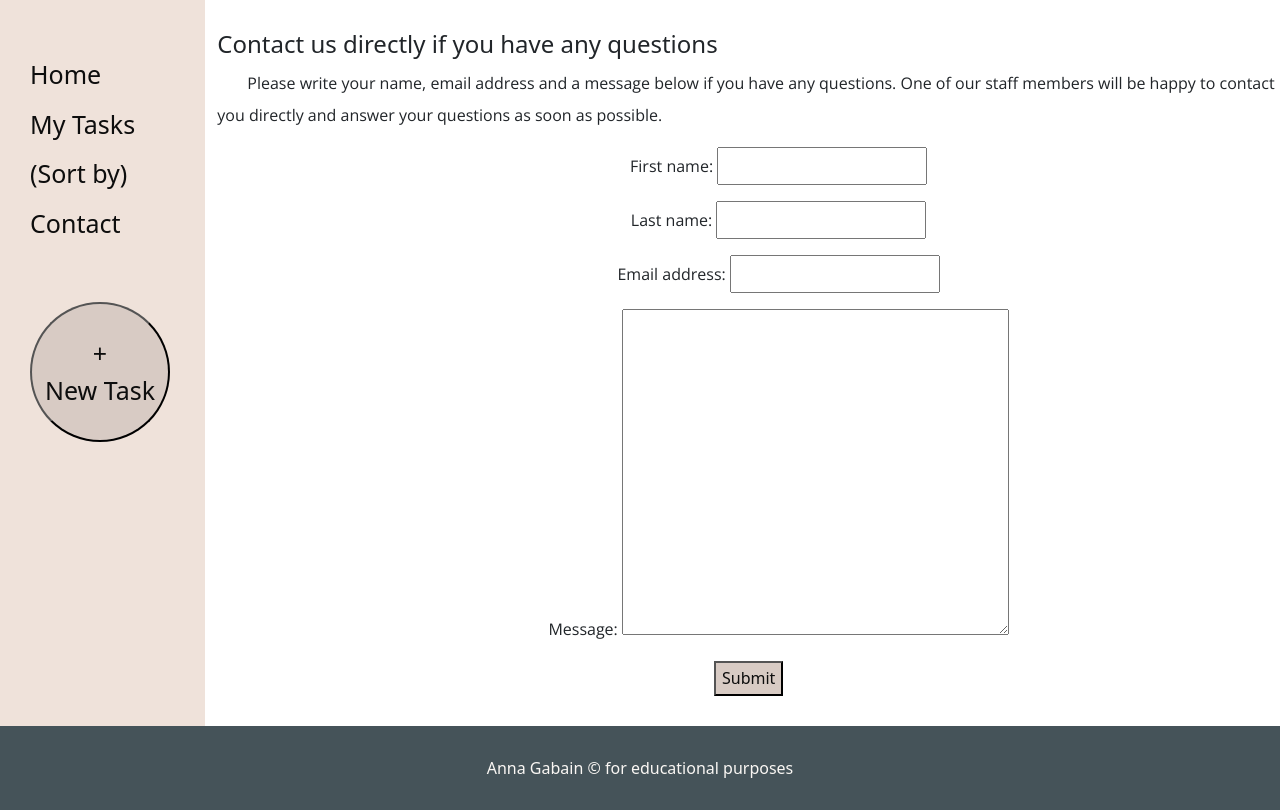
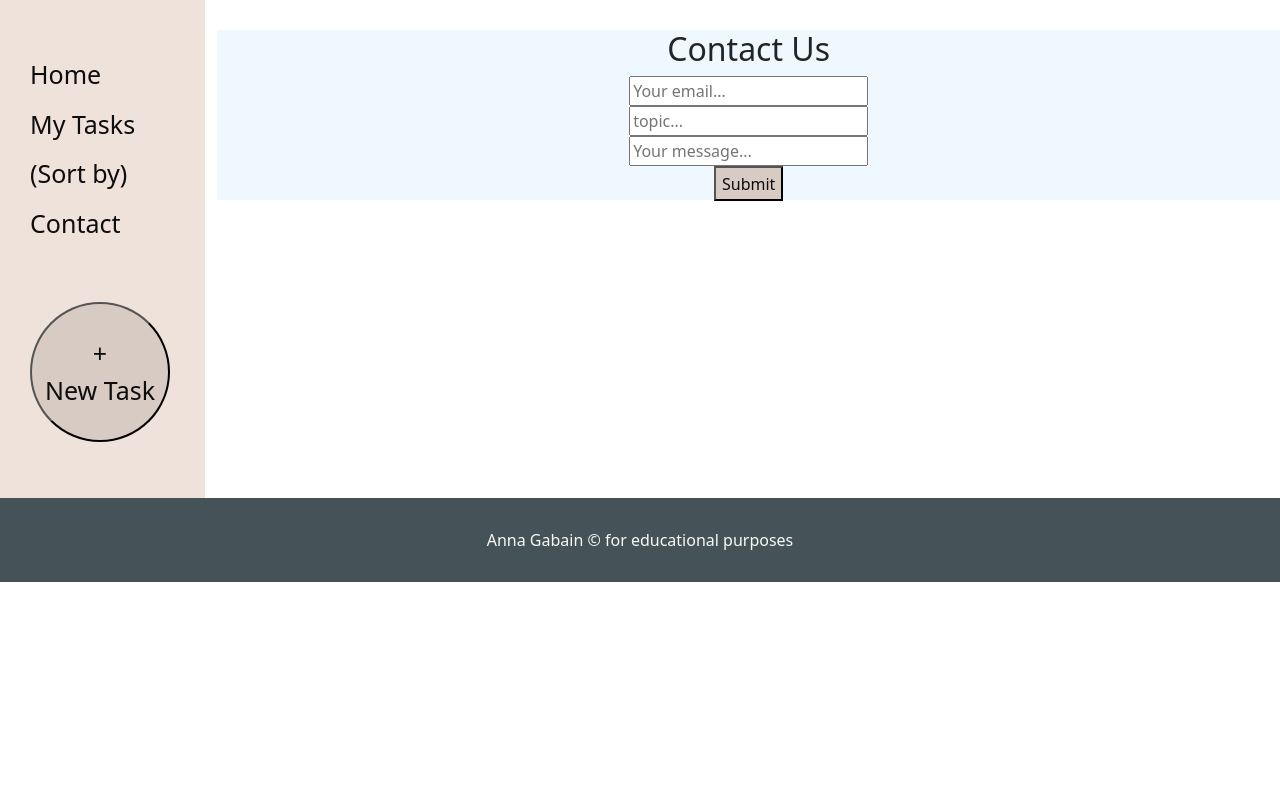
Before and after one commit to annagabain/Mom-Schedule, a Django app: page /contact in a window 1280 px wide. Shown: the part 116-926 px from the top of the page. After the commit the page ends 698 px from the top, so only its background shows below. Run offline with Django 3.2, Linux system fonts and the light colour scheme.

Commit message:
Clear commented out form method

```diff
--- a/django_mom_schedule_project/urls.py
+++ b/django_mom_schedule_project/urls.py
@@ -25,7 +25,7 @@ urlpatterns = [
     path('register', views.register_request, name='register'),
     path('login', views.login_request, name='login'),
     path('logout', views.logout_request, name='logout'),
-    path('contact', views.contact, name='contact'),
+    path('contact', views.mom_contact, name='mom_contact'),
     path('all_tasks', views.mom_task, name='all_tasks'),
     path('add', views.add, name='add'),
     path('new_task', views.new, name='new_task'),
--- a/mom_schedule_app/forms.py
+++ b/mom_schedule_app/forms.py
@@ -16,10 +16,3 @@ class NewUserForm(UserCreationForm):
 		if commit:
 			user.save()
 		return user
-
-
-class ContactForm(forms.Form):
-	first_name = forms.CharField(max_length=50)
-	last_name = forms.CharField(max_length=50)
-	email_address = forms.EmailField(max_length=150)
-	message = forms.CharField(widget=forms.Textarea, max_length=2000)
--- a/mom_schedule_app/views.py
+++ b/mom_schedule_app/views.py
@@ -3,7 +3,9 @@ from django.views.decorators.http import require_http_methods
 
 from .models import Mom_task, Mom_contact
 
-from .forms import NewUserForm, ContactForm
+from .forms import NewUserForm
+# from .forms import NewUserForm, ContactForm
+
 from django.core.mail import send_mail, BadHeaderError
 from django.conf import settings
 from django.http import HttpResponse
@@ -67,37 +69,14 @@ def logout_request(request):
     return redirect("index")
 
 
-def contact(request):
-    if request.method == 'POST':
-        form = ContactForm(request.POST)
-        if form.is_valid():
-            subject = "Website Inquiry"
-            body = {
-                'first_name': form.cleaned_data['first_name'],
-                'last_name': form.cleaned_data['last_name'],
-                'email': form.cleaned_data['email_address'],
-                'message': form.cleaned_data['message'],
-            }
-            message = "\n".join(body.values())
-            # message = request.POST['message']
-            messages.info(request, "We received your message and will respond soon.")  # noqa
-            try:
-                send_mail(subject, message, 'anna.gabain@outlook.com', ['anna.gabain@outlook.com'])  # noqa
-                # send_mail('Contact Form', message, settings.EMAIL_HOST_USER, ['anna.gabain@gmail.com'], fail_silently=False)  # noqa
-            except BadHeaderError:
-                return HttpResponse('Invalid header found.')
-            return redirect("index")
-
-    form = ContactForm()
-    return render(request, "contact.html", {'form': form})
-
-
-# def contact(request):
-#     if request.method == 'POST':
-#         message = request.POST['message']
-
-#         send_mail('Contact Form', message, settings.EMAIL_HOST_USER, ['anna.gabain@gmail.com'], fail_silently=False)  # noqa
-#     return render(request, 'contact.html')
+def mom_contact(request):
+    # email = request.POST["email"]
+    # topic = request.POST["topic"]
+    # your_message = request.POST["your_message"]
+    # mom_contact = Mom_contact(email=email, topic=topic, your_message=your_message)  # noqa
+    mom_contact = Mom_contact.objects.all()  # noqa
+    # messages.info(request, "We received your message and will respond soon.")  # noqa
+    return render(request, 'contact.html')
 
 
 @login_required(login_url='login')
--- a/static/css/style.css
+++ b/static/css/style.css
@@ -115,7 +115,7 @@
         text-align: center;
     }
 
-    #newtask {
+    #newtask, #newform {
         background-color: aliceblue;
         width: 100%;
         height: 170px;
--- a/templates/contact.html
+++ b/templates/contact.html
@@ -1,25 +1,25 @@
 {% extends "base.html" %}
 {% block content %}
 
-<div>
-    <h4>Contact us directly if you have any questions</h4>
-    <p>
-        Please write your name, email address and a message below if you have any questions.
-        One of our staff members will be happy to contact you directly and answer your questions as soon as possible.
-    </p>
-    <form method="post">
-    <!-- <form method="post" action="{% url 'contact' %}"> -->
+<div id="newform">
+    <form action="/contact" method="post">
 
-    {% csrf_token %}
-        {{form.as_p}}
+        {% csrf_token %}
+        <div class="field">
+            <label>
+                <h2>Contact Us</h2>
+            </label>
+            <br>
+            <input id="email" type="email" name="email" placeholder="Your email..." required="required">
+            <br>
+            <input id="topic" type="text" name="topic" placeholder="topic..." required="required">
+            <br>
+            <input id="your_message" type="textarea" name="your_message" placeholder="Your message...">
+
+            <br>
+        </div>
         <button type="submit">Submit</button>
     </form>
 </div>
 
-<!-- <form method="post" action="{% url 'contact' %}">
-	{% csrf_token %}
-	<textarea name="message" placeholder="Message..."></textarea>
-	<input type="submit" />
-</form> -->
-
 {% endblock content %}
```
